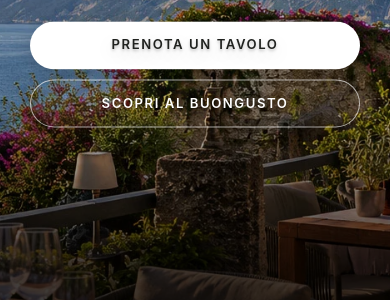
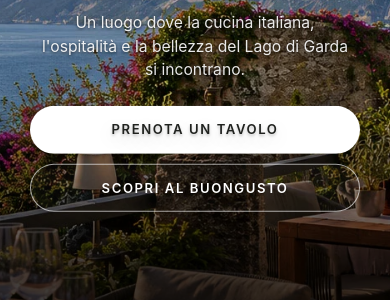
Before and after one commit to DAAART-STUDIO/albuongusto, a plain HTML site: page index.html in a window 390 px wide. Shown: the part 426-726 px from the top of the page. Drawn offline with Linux system fonts and the light colour scheme.

Commit message:
add new position to hero content on smarphones

```diff
--- a/css/components/hero.css
+++ b/css/components/hero.css
@@ -320,7 +320,7 @@
         padding-top: calc(var(--header-height) + 2rem);
         padding-bottom: 1rem;
         text-align: center;
-        transform: translateY(-15vh);
+        transform: translateY(-5vh);
       }
     /* ─────────────────────────────────────────────────────────
        EYEBROW
```
